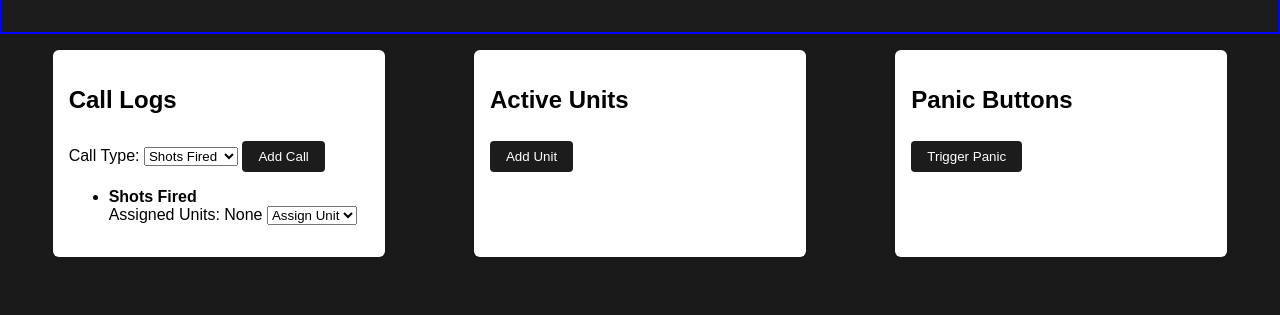
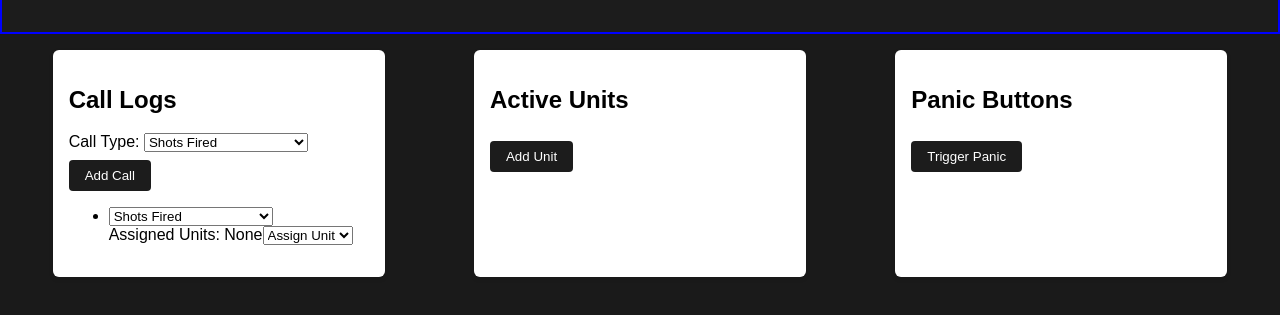
Before and after one commit to KimuraTrap-Games/xrp-lspd-dispatch, a plain HTML site: page index.html in a window 1280 px wide. Both pictures are taken after a click on the button "Add Call". Shown: the part 123-438 px from the top of the page. Drawn offline with Linux system fonts and the light colour scheme.

Commit message:
Updatable call types

```diff
--- a/index.html
+++ b/index.html
@@ -20,9 +20,23 @@
             <select id="call-type">
                 <option value="Shots Fired">Shots Fired</option>
                 <option value="Drug Sales">Drug Sales</option>
-          <option value="Robbery">Robbery</option>
+                <option value="Store Robbery">Store Robbery</option>
+                <option value="House Robbery">House Robbery</option>
+                <option value="Bank Robbery">Bank Robbery</option>
+                <option value="Armored Truck Robbery">Armored Truck Robbery</option>
                 <option value="Traffic Stop">Traffic Stop</option>
+                <option value="Pursuit">Pursuit</option>
                 <option value="Disturbance">Disturbance</option>
+                <option value="Suspicious Activity">Suspicious Activity</option>
+                <option value="Medical Emergency">Medical Emergency</option>
+                <option value="Assault">Assault</option>
+                <option value="Domestic Dispute">Domestic Dispute</option>
+                <option value="Fire">Fire</option>
+                <option value="Vandalism">Vandalism</option>
+                <option value="Theft">Theft</option>
+                <option value="Public Intoxication">Public Intoxication</option>
+                <option value="Gang Activity">Gang Activity</option>
+                <option value="Missing Person">Missing Person</option>
             </select>
         <button type="submit">Add Call</button>
       </form>
--- a/script.js
+++ b/script.js
@@ -4,6 +4,29 @@ const addUnitBtn = document.getElementById('add-unit-btn');
 const panicBtn = document.getElementById('panic-btn');
 const addCallForm = document.getElementById('add-call-form');
 const callTypeSelect = document.getElementById('call-type');
+
+// Predefined call types
+const callTypes = [
+  "Shots Fired",
+  "Drug Sales",
+  "Store Robbery",
+  "House Robbery",
+  "Bank Robbery",
+  "Armored Truck Robbery",
+  "Traffic Stop",
+  "Pursuit",
+  "Disturbance",
+  "Suspicious Activity",
+  "Medical Emergency",
+  "Assault",
+  "Domestic Dispute",
+  "Fire",
+  "Vandalism",
+  "Theft",
+  "Public Intoxication",
+  "Gang Activity",
+  "Missing Person"
+];
 
 // Add unit manually
 addUnitBtn.addEventListener('click', () => {
@@ -27,7 +50,6 @@ addUnitBtn.addEventListener('click', () => {
   li.appendChild(removeBtn);
   unitList.appendChild(li);
 
-  // Update all call unit dropdowns
   updateCallUnitDropdowns();
 });
 
@@ -39,22 +61,39 @@ addCallForm.addEventListener('submit', (e) => {
   if (!callType) return;
 
   const li = document.createElement('li');
-  li.innerHTML = `<strong>${callType}</strong> <br>Assigned Units: <span class="assigned-units">None</span> `;
 
-  // Create unit dropdown
+  // Create call type dropdown for this call
+  const callTypeDropdown = document.createElement('select');
+  callTypes.forEach(type => {
+    const option = document.createElement('option');
+    option.value = type;
+    option.text = type;
+    if (type === callType) option.selected = true;
+    callTypeDropdown.add(option);
+  });
+
+  li.appendChild(callTypeDropdown);
+
+  // Assigned units span
+  const assignedSpan = document.createElement('span');
+  assignedSpan.className = "assigned-units";
+  assignedSpan.textContent = "None";
+  li.appendChild(document.createElement('br'));
+  li.appendChild(document.createTextNode("Assigned Units: "));
+  li.appendChild(assignedSpan);
+
+  // Unit dropdown
   const assignSelect = document.createElement('select');
   const defaultOption = document.createElement('option');
   defaultOption.text = "Assign Unit";
   defaultOption.disabled = true;
   defaultOption.selected = true;
   assignSelect.add(defaultOption);
-
   li.appendChild(assignSelect);
 
   // When a unit is selected
   assignSelect.addEventListener('change', () => {
     const selectedUnit = assignSelect.value;
-    const assignedSpan = li.querySelector(".assigned-units");
     if (assignedSpan.textContent === "None") {
       assignedSpan.textContent = selectedUnit;
     } else {
@@ -73,6 +112,10 @@ function updateCallUnitDropdowns() {
   const allDropdowns = callList.querySelectorAll("select");
 
   allDropdowns.forEach(dropdown => {
+    // Only update unit dropdowns (skip call type dropdowns)
+    if (dropdown === callTypeSelect) return; // skip form dropdown
+    if (Array.from(dropdown.options).some(o => callTypes.includes(o.value))) return; // skip call type dropdowns
+
     // Clear existing options except first
     while (dropdown.options.length > 1) {
       dropdown.remove(1);
```
Lines whose indentation alone changed are shown as unchanged.
